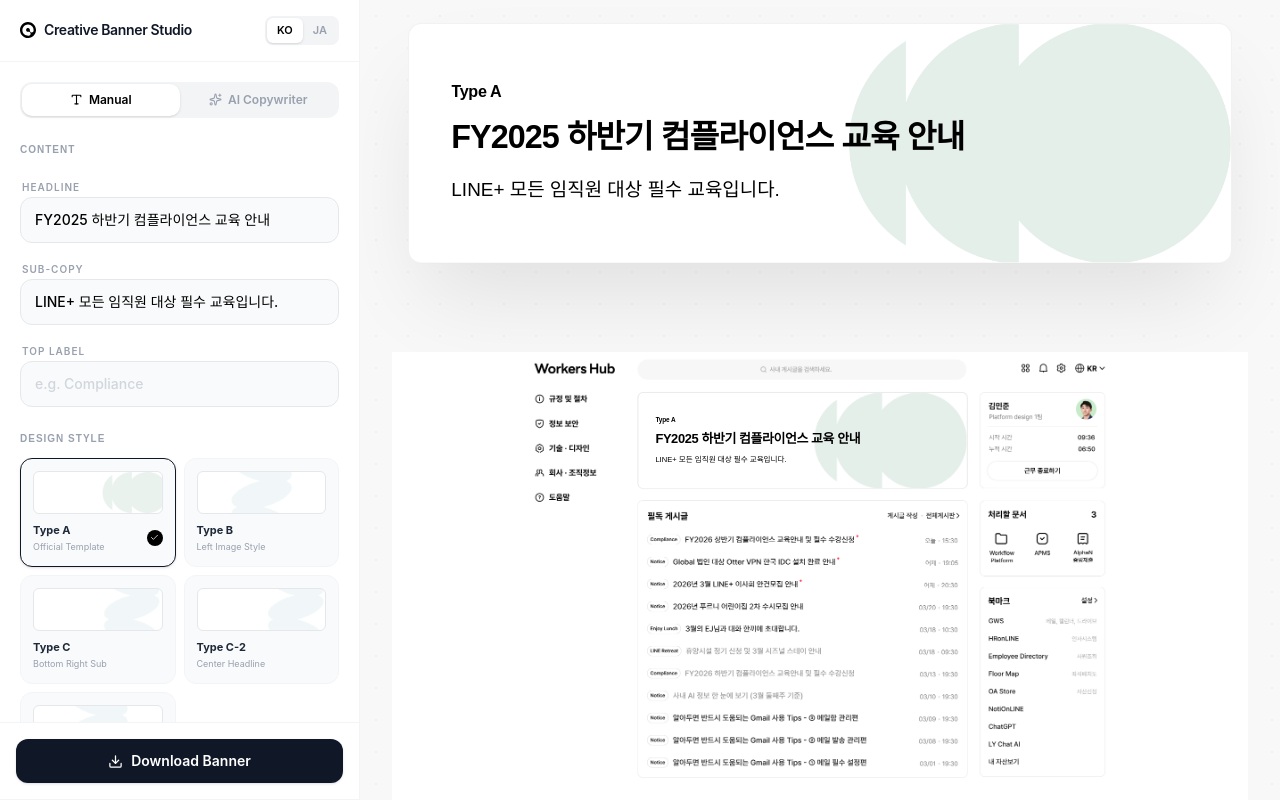
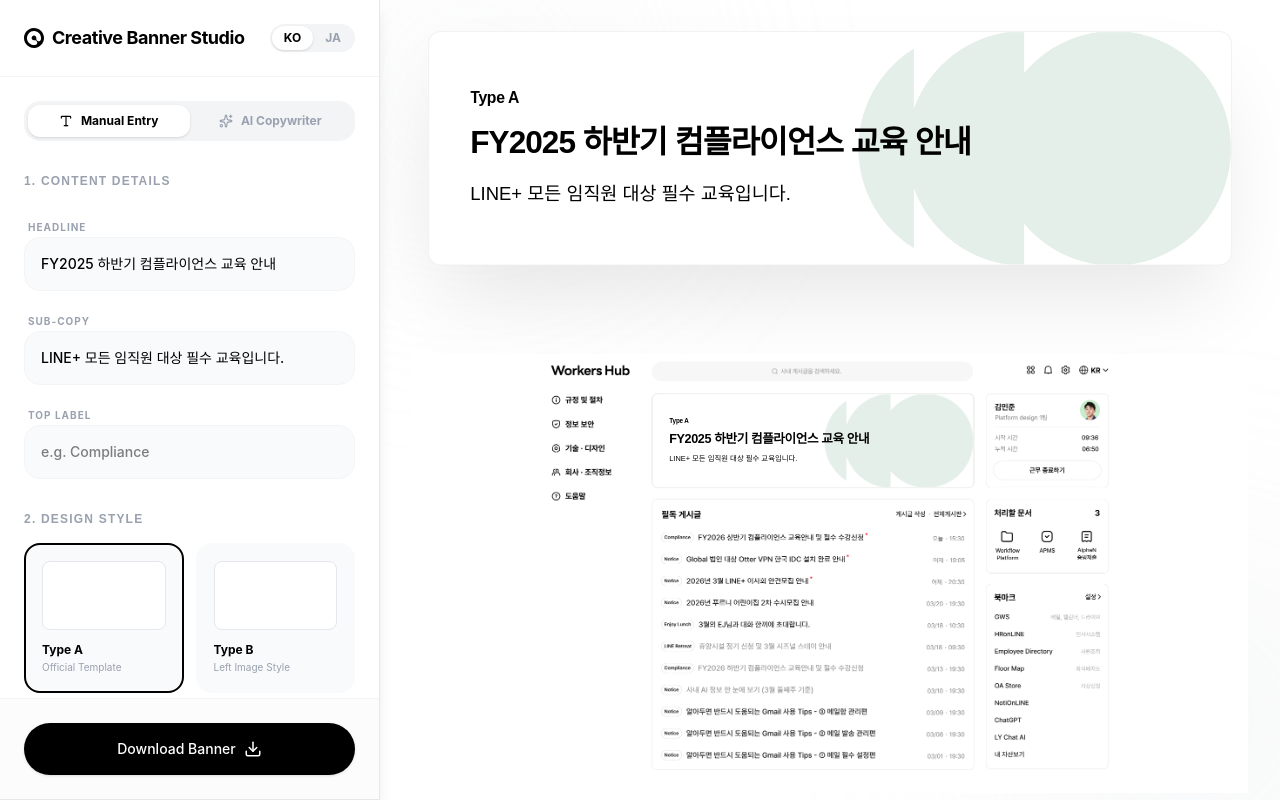
Before and after one commit to hohoboy12/creative-banner-studio, a React (Vite) app: page / in a window 1280 px wide. Built offline with nearby package versions, Linux system fonts and the light colour scheme; a web font is replaced by a local one.

Commit message:
Revert "Refine UI design: cleaner sidebar, tighter spacing, dot-grid background"
This reverts commit a1bbd7e7ec32291c1e0759337b3ab50bca998d13.

```diff
--- a/src/App.tsx
+++ b/src/App.tsx
@@ -1273,21 +1273,21 @@ function HomeView({
   return (
     <div className="min-h-screen md:h-screen bg-white font-sans text-black flex flex-col md:flex-row md:overflow-hidden">
       {/* Left Panel: Controls */}
-      <aside className="w-full md:w-[360px] border-b md:border-r border-gray-100 bg-white flex flex-col z-20">
-        <header className="px-5 py-4 border-b border-gray-100 flex items-center justify-between">
+      <aside className="w-full md:w-[380px] border-b md:border-r border-gray-200 bg-white flex flex-col z-20 shadow-lg">
+        <header className="p-6 border-b border-gray-100 flex items-center justify-between">
           <div className="flex items-center gap-2 cursor-pointer" onClick={onReset}>
-            <CustomLogo className="h-4" />
-            <span className="font-semibold tracking-tight text-sm text-gray-900">Creative Banner Studio</span>
+            <CustomLogo className="h-5" />
+            <span className="font-bold tracking-tight text-lg">Creative Banner Studio</span>
           </div>
           <div className="flex gap-1.5 items-center">
-            <div className="flex bg-gray-100 p-0.5 rounded-lg">
+            <div className="flex bg-gray-100 p-0.5 rounded-full">
               <button
                 onClick={() => {
                   setLanguage('ko');
                   setSelectedCopy(null);
                   if (mode === 'ai') handleAICopy('ko');
                 }}
-                className={`px-2.5 py-1 rounded-md text-[11px] font-semibold transition-all ${language === 'ko' ? 'bg-white shadow-sm text-black' : 'text-gray-400'}`}
+                className={`px-3 py-1 rounded-full text-xs font-bold transition-all ${language === 'ko' ? 'bg-white shadow-sm text-black' : 'text-gray-400'}`}
               >
                 KO
               </button>
@@ -1297,7 +1297,7 @@ function HomeView({
                   setSelectedCopy(null);
                   if (mode === 'ai') handleAICopy('ja');
                 }}
-                className={`px-2.5 py-1 rounded-md text-[11px] font-semibold transition-all ${language === 'ja' ? 'bg-white shadow-sm text-black' : 'text-gray-400'}`}
+                className={`px-3 py-1 rounded-full text-xs font-bold transition-all ${language === 'ja' ? 'bg-white shadow-sm text-black' : 'text-gray-400'}`}
               >
                 JA
               </button>
@@ -1305,21 +1305,21 @@ function HomeView({
           </div>
         </header>
 
-        <div className="flex-1 md:overflow-y-auto p-5 space-y-6 custom-scrollbar">
+        <div className="flex-1 md:overflow-y-auto p-6 space-y-8 custom-scrollbar">
           {/* Mode Toggle */}
           <section>
-            <div className="flex bg-gray-100 p-0.5 rounded-xl mb-5">
+            <div className="flex bg-gray-100 p-1 rounded-2xl mb-6">
               <button
                 onClick={() => setMode('manual')}
-                className={`flex-1 flex items-center justify-center gap-1.5 py-2 rounded-[10px] text-xs font-semibold transition-all ${mode === 'manual' ? 'bg-white shadow-sm text-black' : 'text-gray-400'}`}
+                className={`flex-1 flex items-center justify-center gap-2 py-2 rounded-xl text-xs font-bold transition-all ${mode === 'manual' ? 'bg-white shadow-sm text-black' : 'text-gray-400'}`}
               >
-                <Type size={13} /> Manual
+                <Type size={14} /> Manual Entry
               </button>
               <button
                 onClick={() => setMode('ai')}
-                className={`flex-1 flex items-center justify-center gap-1.5 py-2 rounded-[10px] text-xs font-semibold transition-all ${mode === 'ai' ? 'bg-white shadow-sm text-black' : 'text-gray-400'}`}
+                className={`flex-1 flex items-center justify-center gap-2 py-2 rounded-xl text-xs font-bold transition-all ${mode === 'ai' ? 'bg-white shadow-sm text-black' : 'text-gray-400'}`}
               >
-                <Sparkles size={13} /> AI Copywriter
+                <Sparkles size={14} /> AI Copywriter
               </button>
             </div>
           </section>
@@ -1398,48 +1398,48 @@ function HomeView({
           ) : (
             <>
               {/* Manual Entry Section */}
-              <section className="space-y-4">
-                <h3 className="text-[10px] font-semibold text-gray-400 uppercase tracking-widest">Content</h3>
-                <div className="space-y-3">
-                  <div className="space-y-1.5">
-                    <label className="text-[10px] font-semibold text-gray-400 uppercase tracking-widest ml-0.5">Headline</label>
+              <section className="space-y-6">
+                <h3 className="text-xs font-bold text-gray-400 uppercase tracking-widest">1. Content Details</h3>
+                <div className="space-y-4">
+                  <div className="space-y-2">
+                    <label className="text-[10px] font-bold text-gray-400 uppercase tracking-widest ml-1">Headline</label>
                     <input
                       type="text"
                       value={manualHeadline}
                       onChange={e => setManualHeadline(e.target.value)}
                       placeholder="Enter headline"
-                      className="w-full px-3.5 py-3 bg-gray-50 border border-gray-200 rounded-xl text-sm focus:ring-2 focus:ring-black/10 focus:border-gray-400 outline-none transition-all font-medium placeholder-gray-300"
+                      className="w-full p-4 bg-gray-50 border border-gray-100 rounded-2xl text-sm focus:ring-2 focus:ring-black/10 focus:border-black outline-none transition-all font-medium"
                     />
                   </div>
-                  <div className="space-y-1.5">
-                    <label className="text-[10px] font-semibold text-gray-400 uppercase tracking-widest ml-0.5">Sub-copy</label>
+                  <div className="space-y-2">
+                    <label className="text-[10px] font-bold text-gray-400 uppercase tracking-widest ml-1">Sub-copy</label>
                     <input
                       type="text"
                       value={manualSub}
                       onChange={e => setManualSub(e.target.value)}
                       placeholder="Enter sub-copy"
-                      className="w-full px-3.5 py-3 bg-gray-50 border border-gray-200 rounded-xl text-sm focus:ring-2 focus:ring-black/10 focus:border-gray-400 outline-none transition-all font-medium placeholder-gray-300"
+                      className="w-full p-4 bg-gray-50 border border-gray-100 rounded-2xl text-sm focus:ring-2 focus:ring-black/10 focus:border-black outline-none transition-all font-medium"
                     />
                   </div>
-                  <div className="space-y-1.5">
-                    <label className="text-[10px] font-semibold text-gray-400 uppercase tracking-widest ml-0.5">Top Label</label>
+                  <div className="space-y-2">
+                    <label className="text-[10px] font-bold text-gray-400 uppercase tracking-widest ml-1">Top Label</label>
                     <input
                       type="text"
                       value={manualLabel}
                       onChange={e => setManualLabel(e.target.value)}
                       placeholder="e.g. Compliance"
-                      className="w-full px-3.5 py-3 bg-gray-50 border border-gray-200 rounded-xl text-sm focus:ring-2 focus:ring-black/10 focus:border-gray-400 outline-none transition-all font-medium placeholder-gray-300"
+                      className="w-full p-4 bg-gray-50 border border-gray-100 rounded-2xl text-sm focus:ring-2 focus:ring-black/10 focus:border-black outline-none transition-all font-medium"
                     />
                   </div>
                   {(activeVariation.title === 'Type C' || activeVariation.title === 'Type C-2' || activeVariation.title === 'Type D') && (
-                    <div className="space-y-1.5">
-                      <label className="text-[10px] font-semibold text-gray-400 uppercase tracking-widest ml-0.5">Date</label>
+                    <div className="space-y-2">
+                      <label className="text-[10px] font-bold text-gray-400 uppercase tracking-widest ml-1">Date</label>
                       <input
                         type="text"
                         value={manualDate}
                         onChange={e => setManualDate(e.target.value)}
                         placeholder="e.g. 2026.3.01 - 3.08"
-                        className="w-full px-3.5 py-3 bg-gray-50 border border-gray-200 rounded-xl text-sm focus:ring-2 focus:ring-black/10 focus:border-gray-400 outline-none transition-all font-medium placeholder-gray-300"
+                        className="w-full p-4 bg-gray-50 border border-gray-100 rounded-2xl text-sm focus:ring-2 focus:ring-black/10 focus:border-black outline-none transition-all font-medium"
                       />
                     </div>
                   )}
@@ -1448,50 +1448,46 @@ function HomeView({
             </>
           )}
 
-          {/* Section: Design Style */}
-          <section className="space-y-3">
-            <h3 className="text-[10px] font-semibold text-gray-400 uppercase tracking-widest">Design Style</h3>
-            <div className="grid grid-cols-2 gap-2">
+          {/* Section 3: Design Style */}
+          <section className="space-y-4">
+            <div className="flex items-center justify-between">
+              <h3 className="text-xs font-bold text-gray-400 uppercase tracking-widest">{mode === 'ai' ? '3' : '2'}. Design Style</h3>
+            </div>
+            <div className="grid grid-cols-2 gap-3">
               {variations.map(v => (
                 <motion.div
                   key={v.id}
-                  whileHover={{ y: -1 }}
+                  whileHover={{ y: -2 }}
                   whileTap={{ scale: 0.98 }}
-                  onClick={() => onSelectVariation(v.id)}
-                  className={`p-3 rounded-xl border cursor-pointer transition-all ${
+                  onClick={() => {
+                    onSelectVariation(v.id);
+                  }}
+                  className={`p-4 rounded-2xl border-2 cursor-pointer transition-all ${
                     activeVariationId === v.id
-                      ? 'border-gray-900 bg-gray-50 shadow-sm'
-                      : 'border-gray-100 bg-gray-50 hover:border-gray-300'
+                      ? 'border-black bg-gray-50'
+                      : 'border-gray-50 bg-gray-50 hover:border-gray-200'
                   }`}
                 >
                   <div
-                    className={`w-full aspect-[3/1] rounded-md mb-2 overflow-hidden ${v.border ? 'border border-gray-200' : ''}`}
-                    style={{ backgroundColor: v.colors.bg }}
+                    className={`w-full aspect-video rounded-lg mb-3 ${v.bgClass} ${v.border ? 'border border-gray-200' : ''} flex items-center justify-center overflow-hidden`}
+                    style={v.bgClass ? {} : { backgroundColor: v.colors.bg }}
                   >
-                    {v.bgImage && (
-                      <img src={v.bgImage} alt={v.title} className="w-full h-full object-cover opacity-80" />
-                    )}
+                    <div
+                      className={`w-8 h-1 rounded-full ${v.accentClass ? v.accentClass.replace('text-', 'bg-') : ''}`}
+                      style={v.accentClass ? {} : { backgroundColor: v.colors.accent }}
+                    />
                   </div>
-                  <div className="flex items-center justify-between">
-                    <div>
-                      <div className="text-[11px] font-bold text-gray-800">{v.title}</div>
-                      <div className="text-[9px] text-gray-400 mt-0.5">{v.desc}</div>
-                    </div>
-                    {activeVariationId === v.id && (
-                      <div className="w-4 h-4 bg-black rounded-full flex items-center justify-center shrink-0">
-                        <Check size={9} className="text-white" />
-                      </div>
-                    )}
-                  </div>
+                  <div className="text-xs font-bold">{v.title}</div>
+                  <div className="text-[10px] text-gray-400 mt-0.5">{v.desc}</div>
                 </motion.div>
               ))}
             </div>
           </section>
 
-          {/* Section: Background Image */}
-          <section className="space-y-3">
+          {/* Section 4: Background Image */}
+          <section className="space-y-4">
             <div className="flex items-center justify-between">
-              <h3 className="text-[10px] font-semibold text-gray-400 uppercase tracking-widest">Background</h3>
+              <h3 className="text-xs font-bold text-gray-400 uppercase tracking-widest">{mode === 'ai' ? '4' : '3'}. Background Image</h3>
             </div>
             <div className="grid grid-cols-2 gap-3">
               {/* Uploaded Image Preview */}
@@ -1545,22 +1541,25 @@ function HomeView({
 
         </div>
 
-        <footer className="p-4 border-t border-gray-100 bg-white">
+        <footer className="p-6 border-t border-gray-100 bg-gray-50/50 flex flex-col gap-3">
           <Button
             variant="line"
             onClick={handleDownload}
             disabled={!selectedCopy || showVariations}
-            className="w-full py-3 rounded-xl bg-gray-900 text-white hover:bg-black text-sm font-semibold"
+            className="w-full py-4 rounded-2xl bg-black text-white hover:bg-gray-800 shadow-lg"
           >
-            <Download size={15} /> Download Banner
+            Download Banner <Download size={18} />
           </Button>
         </footer>
       </aside>
 
       {/* Right Panel: Live Preview */}
-      <main className={`flex-1 relative bg-[#f8f8f8] flex flex-col items-center p-5 md:p-8 overflow-y-auto ${showVariations ? '' : 'md:justify-center'} custom-scrollbar min-h-screen md:h-full`}>
-        {/* Dot grid background */}
-        <div className="absolute inset-0 dot-grid pointer-events-none opacity-60" />
+      <main className={`flex-1 relative bg-white flex flex-col items-center p-5 md:p-8 overflow-y-auto ${showVariations ? '' : 'md:justify-center'} custom-scrollbar min-h-screen md:h-full`}>
+        {/* Background Decorative Elements */}
+        <div className="absolute inset-0 overflow-hidden pointer-events-none opacity-20">
+          <div className="absolute top-[-10%] left-[-10%] w-[40%] h-[40%] bg-gray-200 blur-[120px] rounded-full" />
+          <div className="absolute bottom-[-10%] right-[-10%] w-[40%] h-[40%] bg-gray-300 blur-[120px] rounded-full" />
+        </div>
 
         <div className={`relative z-10 w-full max-w-5xl flex flex-col items-center ${showVariations ? '' : 'gap-4'}`}>
           {showVariations ? (
```
